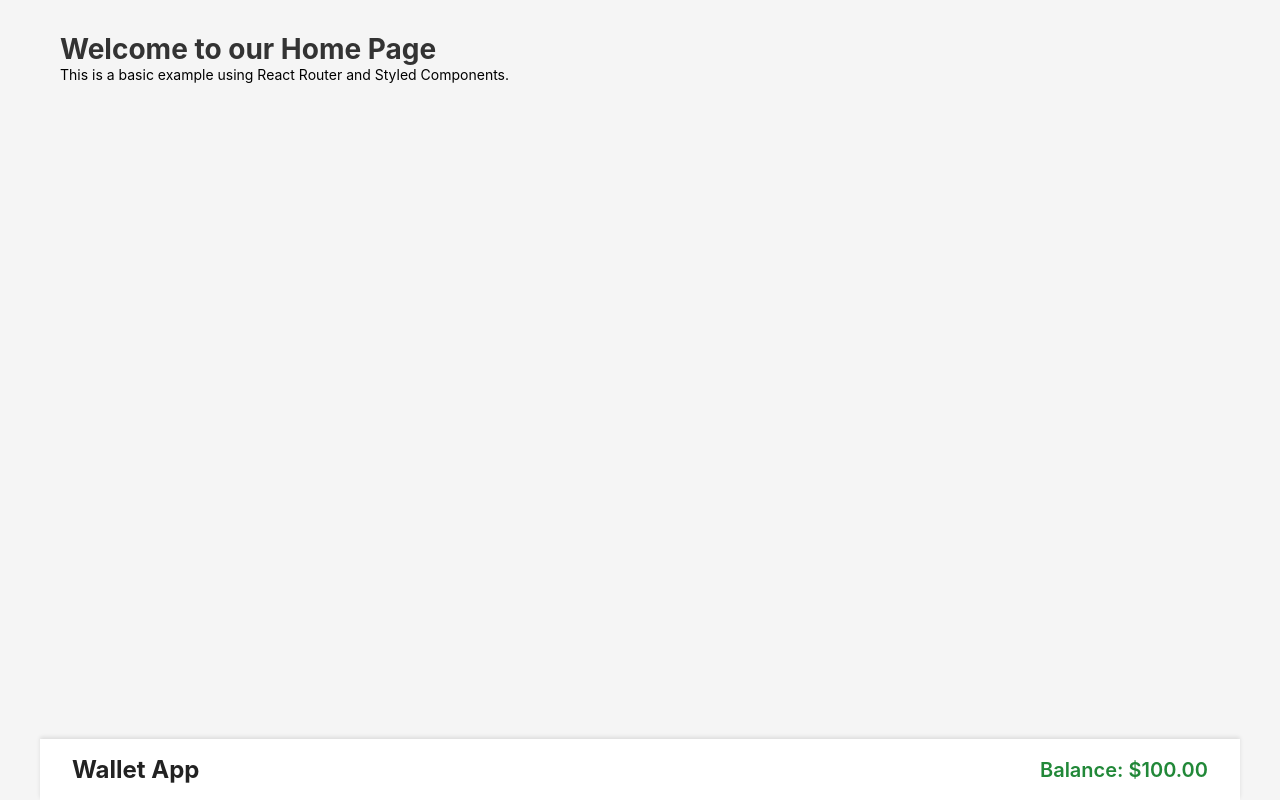
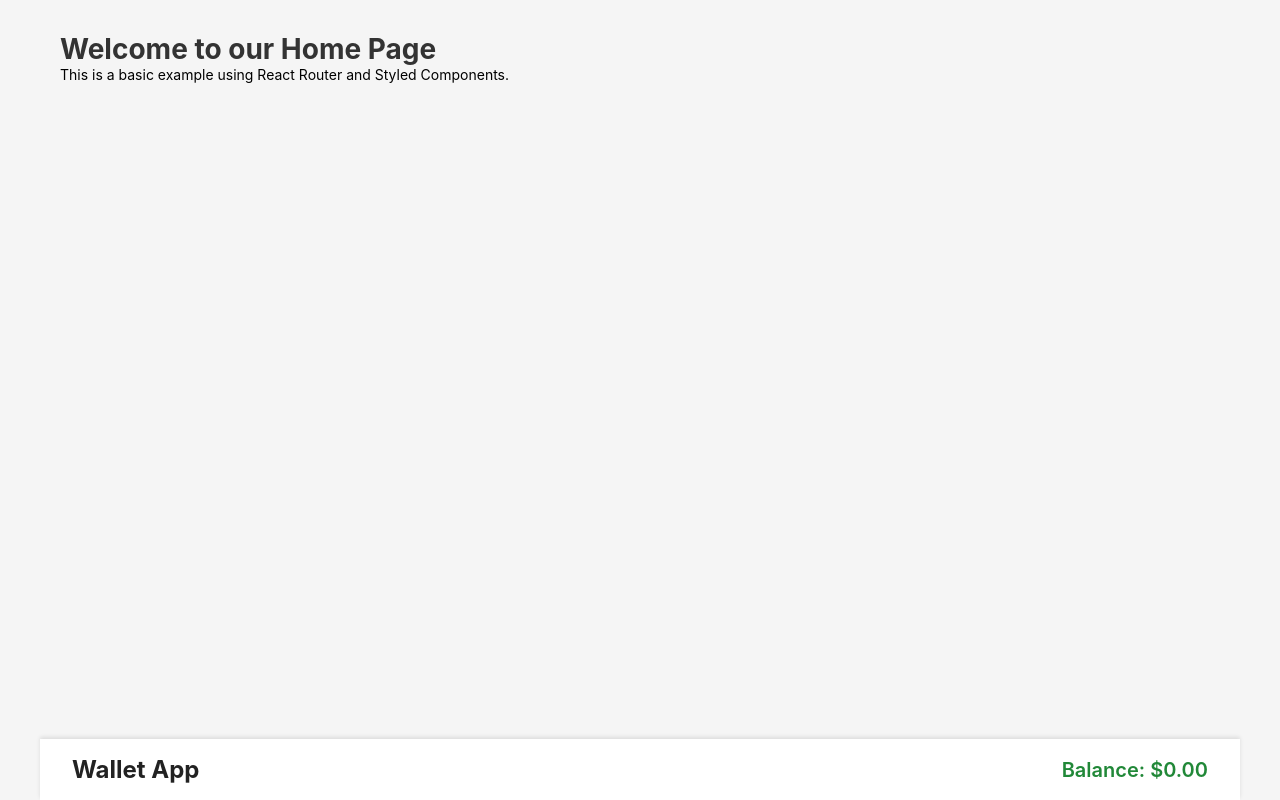
Before and after one commit to ankur17/batua-ui, a React (Create React App) app: page / in a window 1280 px wide. Built offline with nearby package versions, Linux system fonts and the light colour scheme.

Commit message:
Component: Header: Props added

```diff
--- a/src/components/Header.js
+++ b/src/components/Header.js
@@ -1,6 +1,6 @@
 import React from 'react';
 
-function Header() {
+function Header({ balance = 0, logo = 'Wallet App' }) {
     return (
         <header style={{
             backgroundColor: '#fff',
@@ -18,10 +18,10 @@ function Header() {
             margin: '0 auto'
         }}>
             <div style={{ fontSize: '1.5rem', fontWeight: 'bold', color: '#222' }}>
-                Wallet App
+                {logo}
             </div>
             <div style={{ fontSize: '1.25rem', color: '#218838', fontWeight: '600' }}>
-                Balance: $100.00
+                Balance: ${balance.toFixed(2)}
             </div>
         </header>
     );
```
